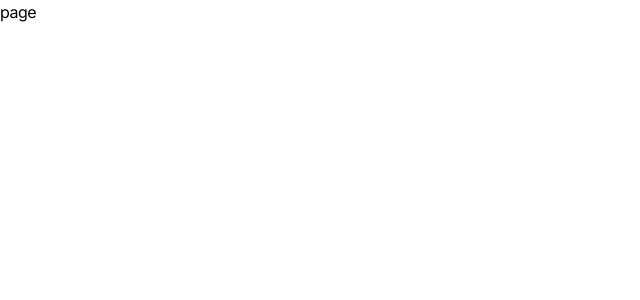
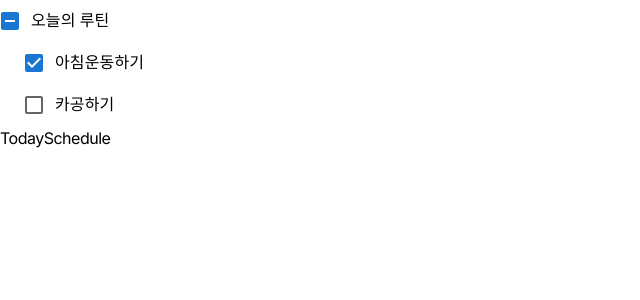
Before and after one commit to sirri1222/today_routine_planner, a Next.js app: page /routinemain in a window 1280 px wide. Shown: the top 300 px of the page, without its empty margins (0-640 px from the left). Built offline with nearby package versions, Linux system fonts and the light colour scheme.

Commit message:
Add: 페이지 생성 및 supabase 설치

```diff
--- a/package.json
+++ b/package.json
@@ -12,6 +12,7 @@
     "@emotion/react": "^11.11.4",
     "@emotion/styled": "^11.11.0",
     "@mui/material": "^5.15.12",
+    "@supabase/supabase-js": "^2.39.7",
     "next": "14.1.3",
     "react": "^18",
     "react-dom": "^18"
--- a/src/app/routinemain/page.tsx
+++ b/src/app/routinemain/page.tsx
@@ -1,9 +1,13 @@
-import React from 'react'
+import TodayRoutine from "@/component/TodayRoutine";
+import TodaySchedule from "@/component/TodaySchedule";
 
 const page = () => {
   return (
-    <div>page</div>
-  )
-}
+    <>
+      <TodayRoutine />
+      <TodaySchedule />
+    </>
+  );
+};
 
-export default page
+export default page;
--- /dev/null
+++ b/src/component/TodayRoutine.tsx
@@ -0,0 +1,51 @@
+import * as React from "react";
+import Box from "@mui/material/Box";
+import Checkbox from "@mui/material/Checkbox";
+import FormControlLabel from "@mui/material/FormControlLabel";
+
+const TodayRoutine = () => {
+  const [checked, setChecked] = React.useState([true, false]);
+
+  const handleChange1 = (event: React.ChangeEvent<HTMLInputElement>) => {
+    setChecked([event.target.checked, event.target.checked]);
+  };
+
+  const handleChange2 = (event: React.ChangeEvent<HTMLInputElement>) => {
+    setChecked([event.target.checked, checked[1]]);
+  };
+
+  const handleChange3 = (event: React.ChangeEvent<HTMLInputElement>) => {
+    setChecked([checked[0], event.target.checked]);
+  };
+
+  const children = (
+    <Box sx={{ display: "flex", flexDirection: "column", ml: 3 }}>
+      <FormControlLabel
+        label="아침운동하기"
+        control={<Checkbox checked={checked[0]} onChange={handleChange2} />}
+      />
+      <FormControlLabel
+        label="카공하기"
+        control={<Checkbox checked={checked[1]} onChange={handleChange3} />}
+      />
+    </Box>
+  );
+
+  return (
+    <div>
+      <FormControlLabel
+        label="오늘의 루틴"
+        control={
+          <Checkbox
+            checked={checked[0] && checked[1]}
+            indeterminate={checked[0] !== checked[1]}
+            onChange={handleChange1}
+          />
+        }
+      />
+      {children}
+    </div>
+  );
+};
+
+export default TodayRoutine;
--- /dev/null
+++ b/src/component/TodaySchedule.tsx
@@ -0,0 +1,8 @@
+
+const TodaySchedule = () => {
+  return (
+    <div>TodaySchedule</div>
+  )
+}
+
+export default TodaySchedule
```
Also changed, not shown: src/component/Login.tsx (+1 -6 lines), 1 other file (tests, documents, lock files or other folders).
